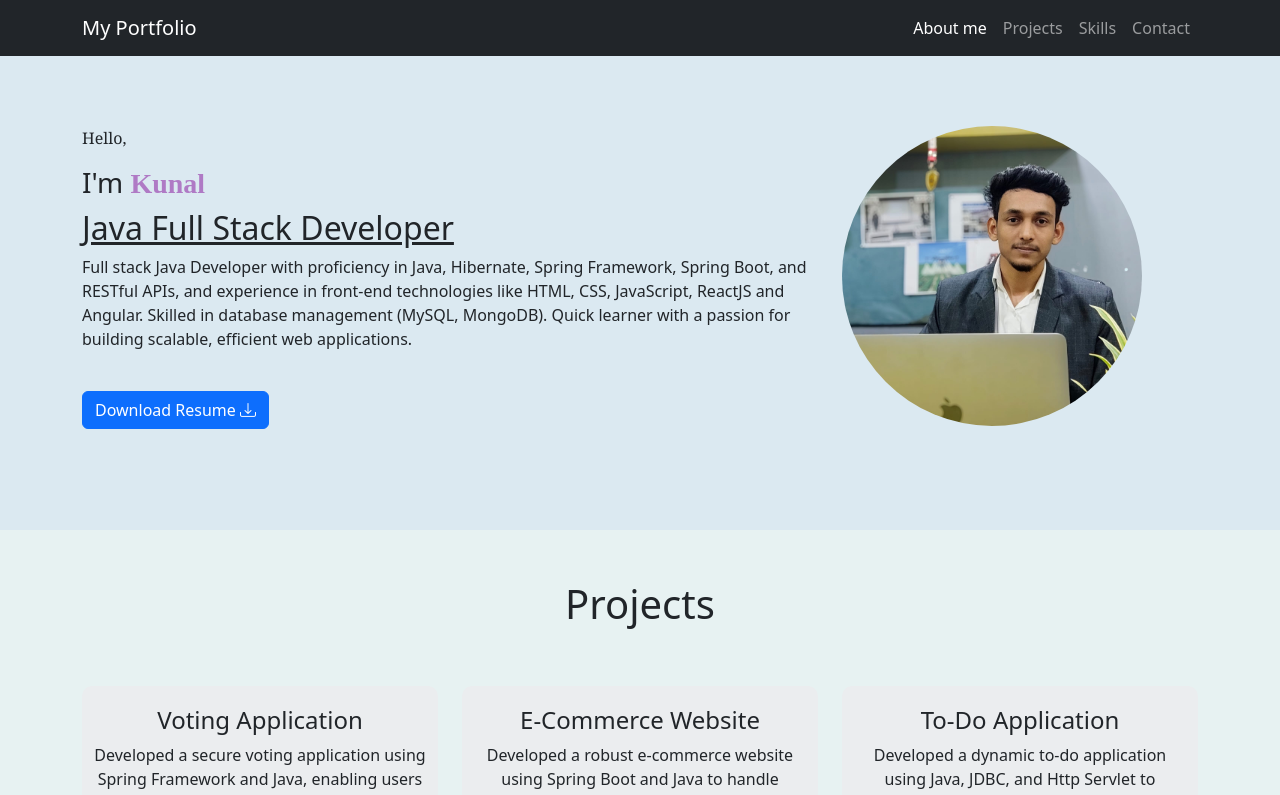
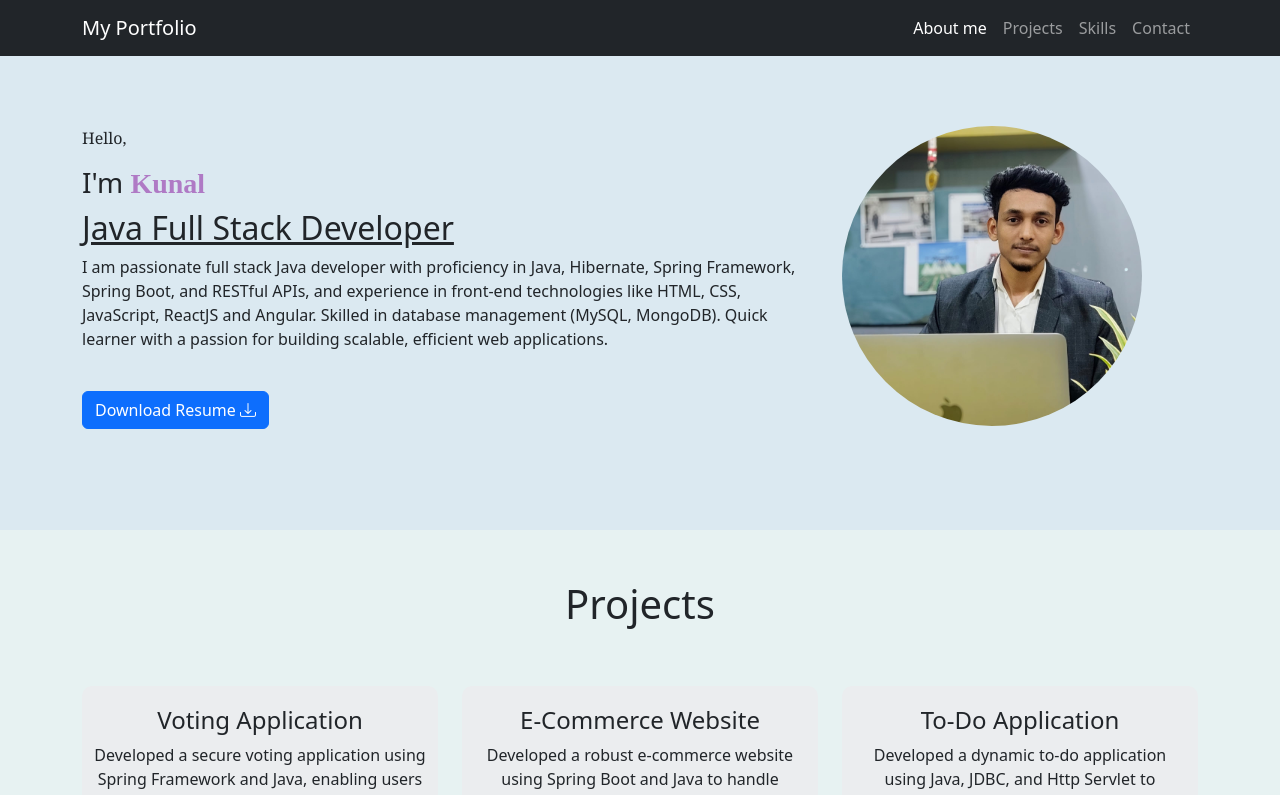
Before and after one commit to kunalfarkase9494/MyPortfolio, a React (Vite) app: page / in a window 1280 px wide. Shown: the top 795 px of the page. Built offline with nearby package versions, Linux system fonts and the light colour scheme.

Commit message:
Update Hero.jsx

```diff
--- a/src/hero/Hero.jsx
+++ b/src/hero/Hero.jsx
@@ -23,7 +23,7 @@
               <h3>I'm <strong>Kunal</strong></h3>
               <h2>Java Full Stack Developer</h2>
               <p>
-                Full stack Java Developer with proficiency in Java, Hibernate, Spring Framework, Spring Boot,
+                I am passionate full stack Java developer with proficiency in Java, Hibernate, Spring Framework, Spring Boot,
                 and RESTful APIs, and experience in front-end technologies like HTML, CSS, JavaScript, ReactJS and Angular.
                 Skilled in database management (MySQL, MongoDB). Quick learner with a passion for building scalable,
                 efficient web applications.
```
